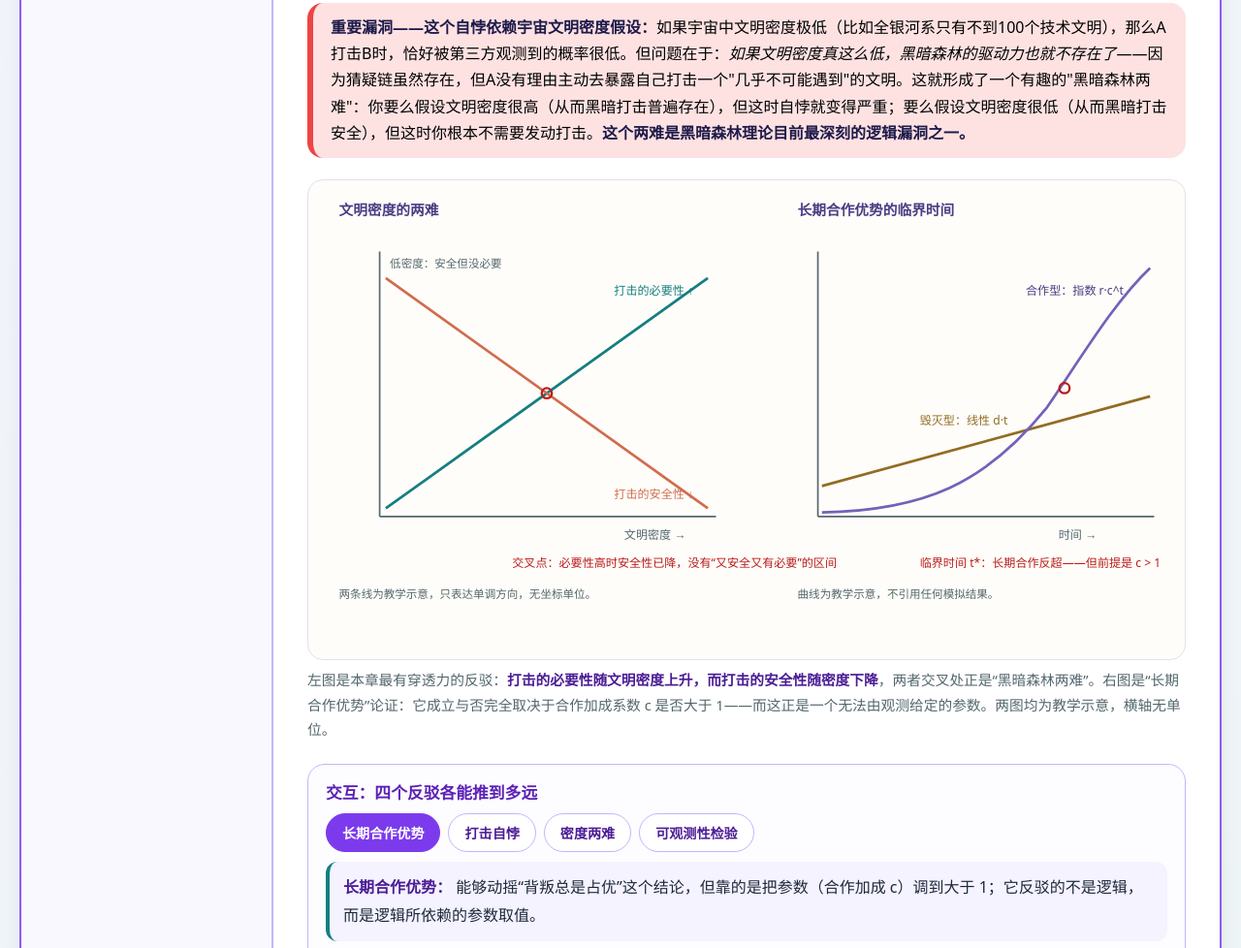
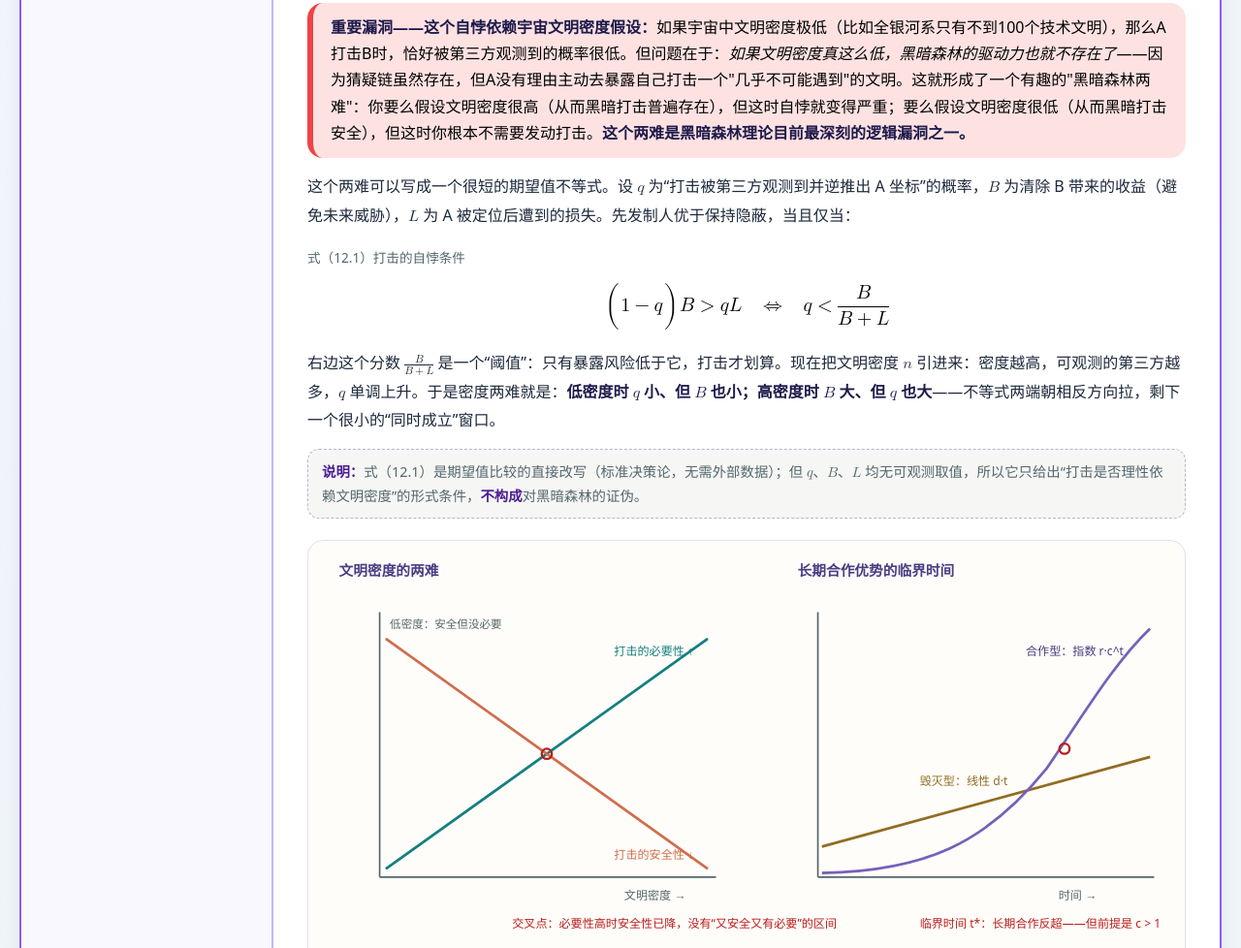
Before and after one commit to 1998x-stack/cosmic-sociology-tutorial, a plain HTML site: page 12.html in a window 1280 px wide. Shown: the part 3318-4296 px from the top of the page at 97% size. Drawn offline with Linux system fonts and the light colour scheme.

Commit message:
feat(cosmic-sociology-tutorial): add strike self-defeat expected-value condition MathML to ch12

```diff
--- a/12.html
+++ b/12.html
@@ -144,6 +144,25 @@
 
         <div class="warning">
             <strong>重要漏洞——这个自悖依赖宇宙文明密度假设：</strong>如果宇宙中文明密度极低（比如全银河系只有不到100个技术文明），那么A打击B时，恰好被第三方观测到的概率很低。但问题在于：<em>如果文明密度真这么低，黑暗森林的驱动力也就不存在了</em>——因为猜疑链虽然存在，但A没有理由主动去暴露自己打击一个"几乎不可能遇到"的文明。这就形成了一个有趣的"黑暗森林两难"：你要么假设文明密度很高（从而黑暗打击普遍存在），但这时自悖就变得严重；要么假设文明密度很低（从而黑暗打击安全），但这时你根本不需要发动打击。<strong>这个两难是黑暗森林理论目前最深刻的逻辑漏洞之一。</strong>
+        </div>
+
+        <p>这个两难可以写成一个很短的期望值不等式。设 <math class="math-inline" aria-label="q"><mi>q</mi></math> 为“打击被第三方观测到并逆推出 A 坐标”的概率，<math class="math-inline" aria-label="B"><mi>B</mi></math> 为清除 B 带来的收益（避免未来威胁），<math class="math-inline" aria-label="L"><mi>L</mi></math> 为 A 被定位后遭到的损失。先发制人优于保持隐蔽，当且仅当：</p>
+
+        <div class="eq-block">
+            <p class="eq-label">式（12.1）打击的自悖条件</p>
+            <div class="math-equation" role="group" aria-label="打击的期望值条件">
+                <div class="math-scroll" data-math-scroll tabindex="0" role="region" aria-label="打击自悖条件公式，可横向滚动" style="overflow-x:auto;max-width:100%">
+                    <math display="block" aria-label="当且仅当（1 减 q）乘 B 大于 q 乘 L，等价于 q 小于 B 除以 B 加 L 时，先发制人优于保持隐蔽">
+                        <mrow>
+                            <mo>(</mo><mn>1</mn><mo>&#8722;</mo><mi>q</mi><mo>)</mo><mi>B</mi><mo>&gt;</mo><mi>q</mi><mi>L</mi>
+                            <mspace width="0.8em"></mspace><mo>&#8660;</mo><mspace width="0.8em"></mspace>
+                            <mi>q</mi><mo>&lt;</mo><mfrac><mi>B</mi><mrow><mi>B</mi><mo>+</mo><mi>L</mi></mrow></mfrac>
+                        </mrow>
+                    </math>
+                </div>
+            </div>
+            <p>右边这个分数 <math class="math-inline" aria-label="B 除以 B 加 L"><mfrac><mi>B</mi><mrow><mi>B</mi><mo>+</mo><mi>L</mi></mrow></mfrac></math> 是一个“阈值”：只有暴露风险低于它，打击才划算。现在把文明密度 <math class="math-inline" aria-label="n"><mi>n</mi></math> 引进来：密度越高，可观测的第三方越多，<math class="math-inline" aria-label="q"><mi>q</mi></math> 单调上升。于是密度两难就是：<strong>低密度时 <math class="math-inline" aria-label="q"><mi>q</mi></math> 小、但 <math class="math-inline" aria-label="B"><mi>B</mi></math> 也小；高密度时 <math class="math-inline" aria-label="B"><mi>B</mi></math> 大、但 <math class="math-inline" aria-label="q"><mi>q</mi></math> 也大</strong>——不等式两端朝相反方向拉，剩下一个很小的“同时成立”窗口。</p>
+            <p class="source-note"><strong>说明：</strong>式（12.1）是期望值比较的直接改写（标准决策论，无需外部数据）；但 <math class="math-inline" aria-label="q"><mi>q</mi></math>、<math class="math-inline" aria-label="B"><mi>B</mi></math>、<math class="math-inline" aria-label="L"><mi>L</mi></math> 均无可观测取值，所以它只给出“打击是否理性依赖文明密度”的形式条件，<strong>不构成</strong>对黑暗森林的证伪。</p>
         </div>
 
         <figure>
```
